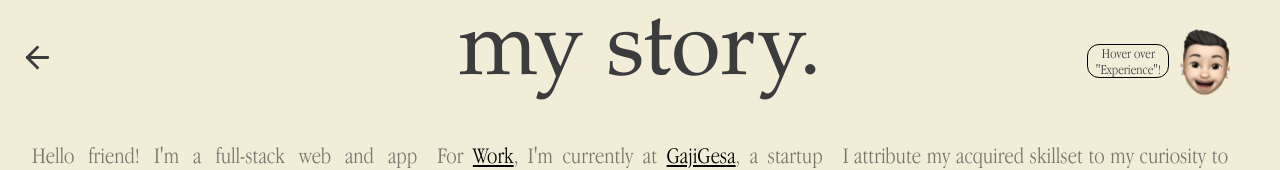
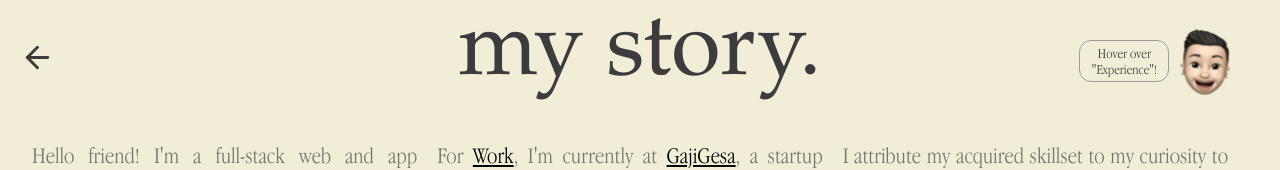
Before and after one commit to skhemnan/portfolio, a React (Create React App) app: page / in a window 1280 px wide. Both pictures are taken after a click on the element 574 px from the left and 538 px from the top of the page. Shown: the top 170 px of the page. Built offline with nearby package versions, Linux system fonts and the light colour scheme.

Commit message:
Changed callout border

```diff
--- a/src/App.css
+++ b/src/App.css
@@ -217,7 +217,8 @@ body {
 	text-align: center;
 	margin-right: -15px;
 	margin-bottom: 10px;
-	border: solid 1.5px black;
+	border: solid 1px #9c9c9c;
+	padding: 4px;
 	border-radius: 12px;
 	animation-duration: 5s;
 	animation-iteration-count: infinite;
```
